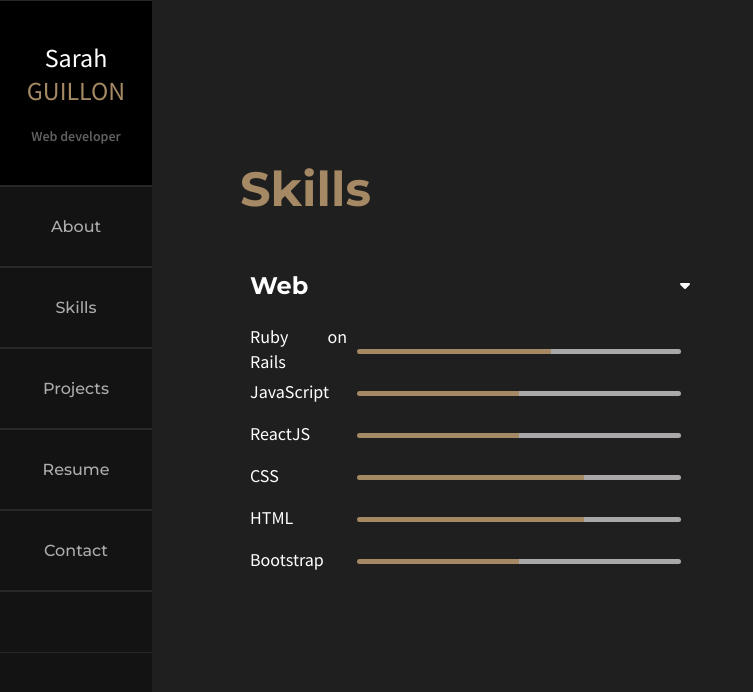
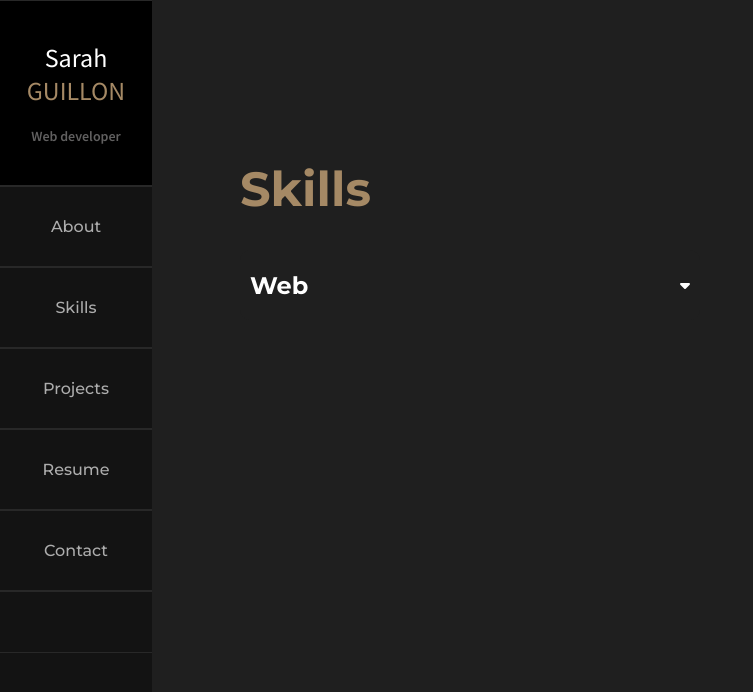
Before and after one commit to SarahGuillon/react_portfolio, a React (Create React App) app: page /skills in a window 1280 px wide. Shown: the top 692 px of the page, without its empty margins (0-753 px from the left). Built offline with nearby package versions, Linux system fonts and the light colour scheme.

Commit message:
skills web accordion

```diff
--- /dev/null
+++ b/src/components/SkillsList.js
@@ -0,0 +1,71 @@
+const SkillsList = () => {
+  // const skillName = props.skillName;
+  // const skillValue = props.skillValue;
+  const SkillsDatabase = [
+    { "id": "1",
+      "name": "Ruby on Rails",
+      "value": "60",
+      "category": "web"
+    },
+    { "id": "2",
+      "name": "Javascript",
+      "value": "40",
+      "category": "web"
+    },
+    { "id": "3",
+      "name": "ReactJS",
+      "value": "40",
+      "category": "web"
+    },
+    { "id": "4",
+      "name": "CSS",
+      "value": "60",
+      "category": "web"
+    },
+    { "id": "5",
+      "name": "HTML",
+      "value": "60",
+      "category": "web"
+    },
+    { "id": "6",
+      "name": "Bootstrap",
+      "value": "40",
+      "category": "web"
+    }
+  ]
+
+
+  const webSkills = SkillsDatabase.filter( webSkill => webSkill.category === "web" );
+
+
+  return (
+    <div className="skill-details">
+      { webSkills.map((webSkill) => (
+          <div className="chart" key={webSkill.id} >
+            <p>{webSkill.name}</p>
+            <footer>
+              <div className={`filled-${ webSkill.value }`}>{`${ webSkill.value }%`}</div>
+              <div className={`unfilled-${ 100 - parseInt(webSkill.value, 10) }`}>{`${ 100 - parseInt(webSkill.value, 10) }%`}</div>
+            </footer>
+          </div>
+        )
+      )}
+    </div>
+  )
+}
+
+export default SkillsList;
+
+
+
+
+
+
+/* <div>
+        <h2>Data</h2>
+      </div>
+      <div>
+        <h2>Project Management</h2>
+      </div>
+      <div>
+  <h2>Soft skills</h2>*/
--- a/src/pages/Skills.js
+++ b/src/pages/Skills.js
@@ -1,74 +1,26 @@
 import '../styles/Skills.css';
 import { faCaretDown } from "@fortawesome/free-solid-svg-icons";
 import { FontAwesomeIcon } from "@fortawesome/react-fontawesome";
+import SkillsList from '../components/SkillsList.js'
+import { useState } from 'react';
 
 const Skills = () => {
+
+  const [isActive, setIsActive] = useState(false);
+
   return (
     <div className="card">
       <div className="title">
         <h1>Skills</h1>
       </div>
-      <div className="skills-details">
-        <div className="subtitle">
-          <h2>Web </h2>
+      <div className="skills">
+        <div className="subtitle" onMouseEnter={() => setIsActive(true)} onMouseLeave={() => setIsActive(false)}>
+          <h2> Web </h2>
           <FontAwesomeIcon icon={faCaretDown} />
         </div>
-        <div class="chart">
-          <p>Ruby on Rails</p>
-          <footer>
-            <div className='filled-60'>60%</div>
-            <div className='unfilled-40'>40%</div>
-          </footer>
+        <div className="skills-list">
+          {isActive && <SkillsList/>}
         </div>
-        <div class="chart">
-          <p>JavaScript</p>
-          <footer>
-            <div className='filled-50'>50%</div>
-            <div className='unfilled-50'>50%</div>
-          </footer>
-        </div>
-        <div class="chart">
-          <p>ReactJS</p>
-          <footer>
-            <div className='filled-50'>50%</div>
-            <div className='unfilled-50'>50%</div>
-          </footer>
-        </div>
-        <div class="chart">
-          <p>CSS</p>
-          <footer>
-            <div className='filled-70'>70%</div>
-            <div className='unfilled-30'>30%</div>
-          </footer>
-        </div>
-        <div class="chart">
-          <p>HTML</p>
-          <footer>
-            <div className='filled-70'>70%</div>
-            <div className='unfilled-30'>30%</div>
-          </footer>
-        </div>
-        <div class="chart">
-          <p>Bootstrap</p>
-          <footer>
-            <div className='filled-50'>50%</div>
-            <div className='unfilled-50'>50%</div>
-          </footer>
-        </div>
-
-
-
-      {/* <div>
-        <h2>Data</h2>
-      </div>
-      <div>
-        <h2>Project Management</h2>
-      </div>
-      <div>
-  <h2>Soft skills</h2>*/}
-
-
-
       </div>
     </div>
   );
--- a/src/styles/Skills.css
+++ b/src/styles/Skills.css
@@ -73,17 +73,17 @@ footer {
   border-top-right-radius: 5px;
   border-bottom-right-radius: 5px;
 }
-.filled-70 {
+.filled-40 {
   background-color: #A58965;
   color: transparent;
-  width: 70%;
+  width: 40%;
   height: 5px;
   border-top-left-radius: 5px;
   border-bottom-left-radius: 5px;
 }
-.unfilled-30 {
+.unfilled-60 {
   background-color: #a9a7a7;
-  width: 30%;
+  width: 60%;
   color: transparent;
   height: 5px;
   border-top-right-radius: 5px;
```
